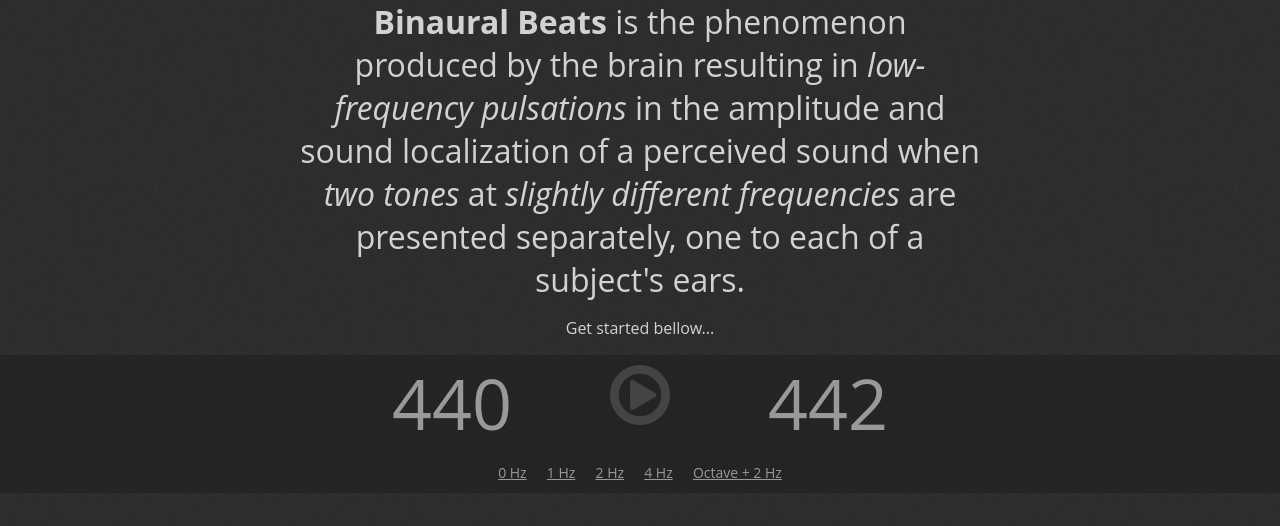
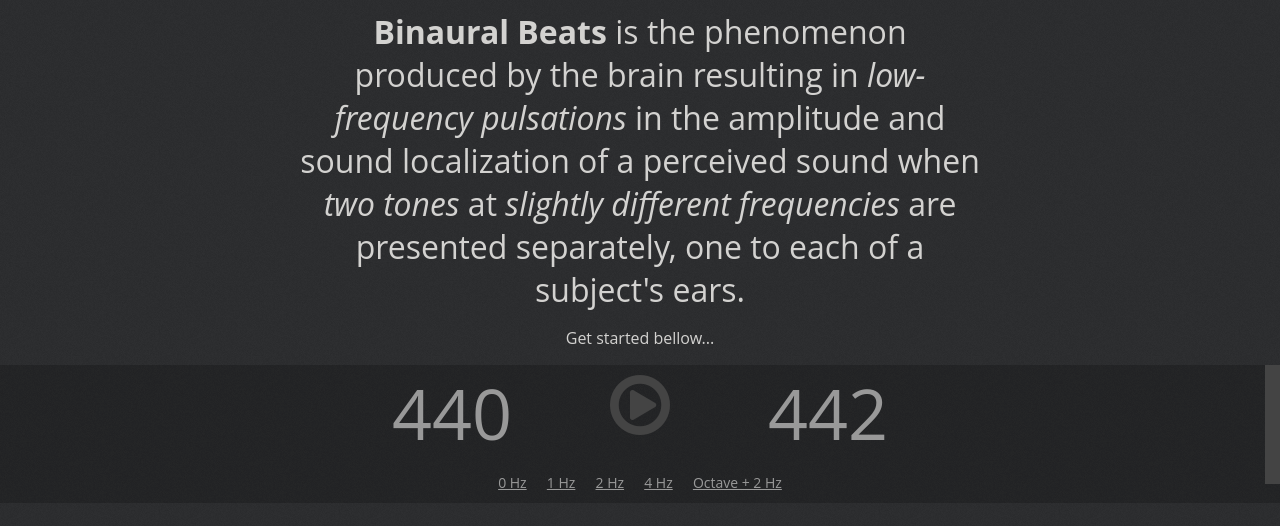
Before and after one commit to martindownton/binauralbeats, a website: page index.html in a window 1280 px wide. Drawn offline with nearby package versions, Linux system fonts and the light colour scheme.

Commit message:
Basic Volume INterface

```diff
--- a/css/sass/binaural.scss
+++ b/css/sass/binaural.scss
@@ -1,5 +1,6 @@
 @import 'normalize';
 
+$coltest: 	#FC0;
 $bgcolor: 	#2c2d2f;
 $txtcolor:	#D3D2D0;
 $freqcolor:	#999;
@@ -7,6 +8,9 @@ $grey:		#999;
 $greydark:	#444;
 $green:		#33CC33;
 $red:		#CC3333;
+
+$interface_height:	81px;
+$interface_extra:	38px;
 
 body {
 	background: $bgcolor url(../images/bgtile.jpg);
@@ -17,7 +21,7 @@ body {
 
 #title {
 	font-weight: normal;
-	margin: 0 auto;
+	margin: 10px auto;
 	max-width: 680px;
 }
 
@@ -29,15 +33,18 @@ body {
 
 #interface {
 	background: rgba(0,0,0,0.2);
+	height: auto;
+	position: relative;
 }
 	.freq {
 		color: $freqcolor;
 		float: left;
 		font-size: 70px;
+		margin: 0 0 0 2%;
 		text-align: right;
-		width: 40%;
+		width: 38%;
 	}
-	#freq_right { text-align:left; }
+	#freq_right { text-align:left; margin:0; }
 	#ctl_startstop {
 		display: block;
 		float: left;
@@ -56,10 +63,29 @@ body {
 			line-height: 81px;
 		}
 	}
+	@mixin volume-common() {
+		height: ($interface_height + $interface_extra);
+		margin: 0;
+	}
+	#volume {
+		@include volume-common();
+		max-width: 15px;
+		position: absolute;
+		right: 0;
+		top: 0;
+		width: 2%;
+	}
+	.indicator {
+		@include volume-common();
+		background: $greydark;
+		display: block;
+		position: relative;
+	}
 
 	#examples {
 		clear: both;
 		display: block;
+		margin: 0px;
 		padding: 10px 0;
 		text-align: center;
 
--- a/index.html
+++ b/index.html
@@ -12,6 +12,7 @@
 
         <!-- Place favicon.ico and apple-touch-icon.png in the root directory -->
 
+        <link href='http://fonts.googleapis.com/css?family=Arimo:400,700' rel='stylesheet' type='text/css'>
         <link href="//netdna.bootstrapcdn.com/font-awesome/4.0.3/css/font-awesome.css" rel="stylesheet">
         <link rel="stylesheet" href="css/binaural.css">
         <!-- <script src="js/vendor/modernizr-2.6.2.min.js"></script> -->
@@ -31,6 +32,7 @@
             <div class="freq" id="freq_left">440</div>
             <a href="#ctl_startstop" id="ctl_startstop" class="fa"></a>
             <div class="freq" id="freq_right">442</div>
+            <div id='volume'><span class="indicator"></span></div>
 
             <ul id="examples">
                 <li><a href="#">0 Hz</a></li>
--- a/js/binaural.js
+++ b/js/binaural.js
@@ -10,6 +10,7 @@
   binaural = {
     obj_audio: null,
     obj_message: null,
+    int_volume: null,
     init: function() {
       var exc;
       try {
@@ -17,19 +18,41 @@
         if (!binaural.AudioContext) {
           throw new Error("AudioContext not supported!");
         } else {
-          binaural.update_compatibility_message(config.msg_compatible, 'compatible');
-          return binaural.swtup_audio();
+          binaural.updateCompatibilityMessage(config.msg_compatible, 'compatible');
+          binaural.initEvents();
+          return binaural.setupAudio();
         }
       } catch (_error) {
         exc = _error;
         return binaural.nosupport(exc);
       }
     },
+    initEvents: function() {
+      binaural.obj_volume = $('#volume');
+      binaural.int_volume_max = binaural.obj_volume.height();
+      binaural.obj_volume.find('.indicator').css({
+        height: 0,
+        top: binaural.int_volume_max
+      }).animate({
+        height: binaural.int_volume_max,
+        top: 0
+      }, 400);
+      return binaural.obj_volume.click(function(e) {
+        var int_height_less_offset, int_offset;
+        int_offset = e.pageY - $(this).offset().top;
+        int_height_less_offset = binaural.int_volume_max - int_offset;
+        binaural.int_volume = parseInt(int_height_less_offset / binaural.int_volume_max * 100);
+        return binaural.obj_volume.find('.indicator').css({
+          height: int_height_less_offset,
+          top: int_offset
+        });
+      });
+    },
     nosupport: function(exc) {
       console.error('No Support: ' + exc);
-      return binaural.update_compatibility_message(config.msg_incompatible, 'incompatible');
+      return binaural.updateCompatibilityMessage(config.msg_incompatible, 'incompatible');
     },
-    update_compatibility_message: function(str_message, str_class) {
+    updateCompatibilityMessage: function(str_message, str_class) {
       binaural.obj_message = document.getElementById('compatibility');
       console.log(binaural.obj_message);
       binaural.obj_message.innerHTML = str_message;
@@ -38,7 +61,7 @@
         return $(binaural.obj_message).slideUp('liniar');
       });
     },
-    swtup_audio: function() {
+    setupAudio: function() {
       return binaural.obj_audio = new binaural.AudioContext();
     }
   };
```
Also changed, not shown: js/coffee/binaural.coffee (+29 -5 lines), css/binaural.css.
